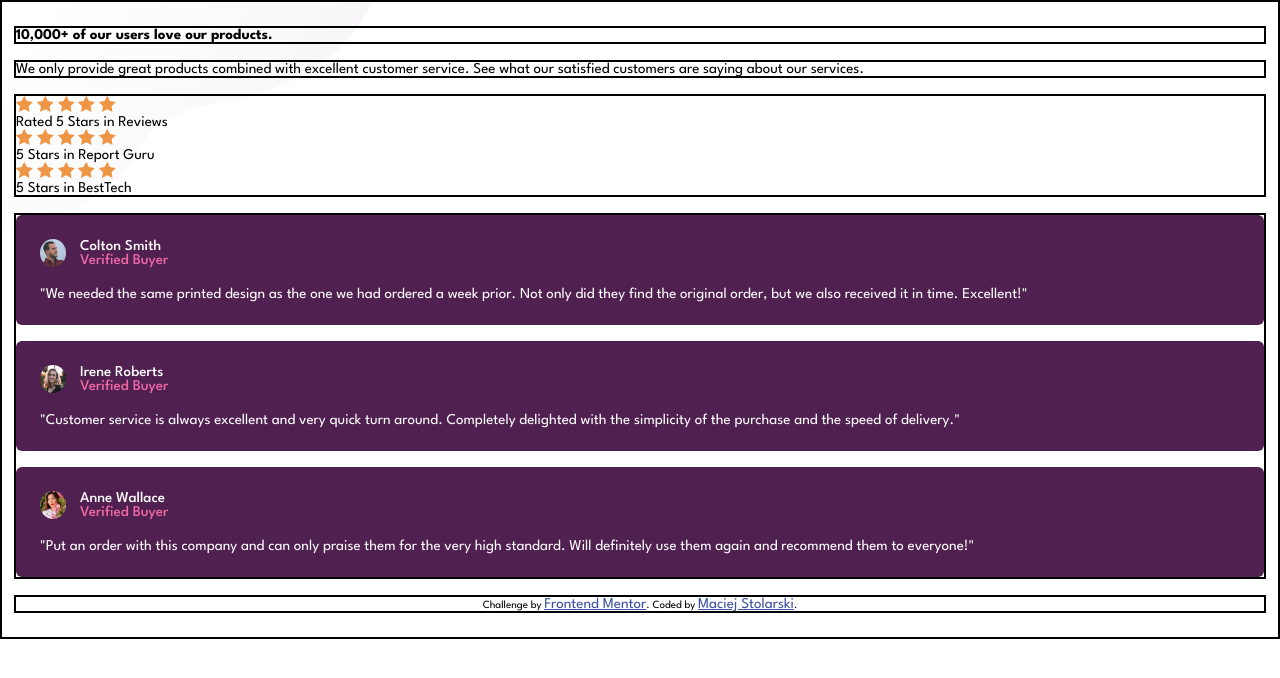
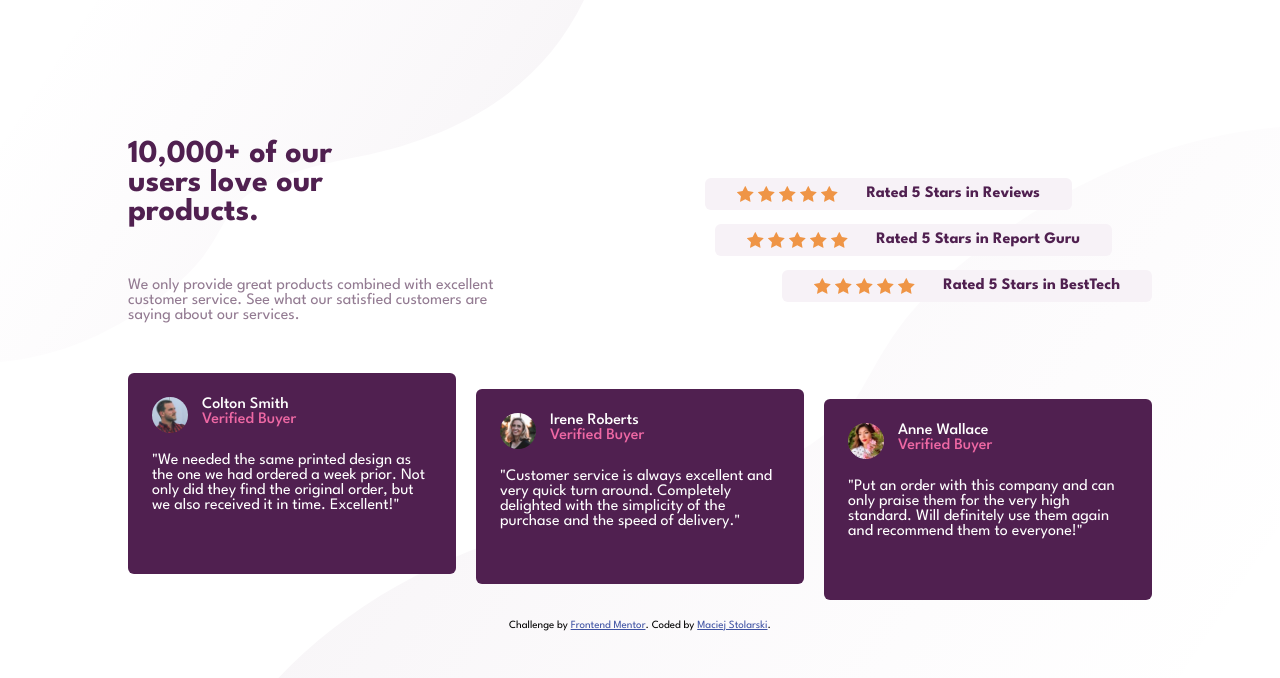
Before and after one commit to Alearson/social-proof-section-master, a website: page index.html in a window 1280 px wide. Drawn offline with Linux system fonts and the light colour scheme.

Commit message:
version one

```diff
--- a/index.html
+++ b/index.html
@@ -15,50 +15,56 @@
     <title>Frontend Mentor | Social proof section</title>
     <link href="style.css" rel="stylesheet" type="text/css" />
   </head>
-  <body>
+  <body class="body">
     <main class="container">
-      <header class="header">
+      <header class="header container__header">
         <h1 class="header__heading">10,000+ of our users love our products.</h1>
       </header>
 
-      <article class="description">
-        <p>
+      <article class="description container__description">
+        <p class="description__paragraph">
           We only provide great products combined with excellent customer
           service. See what our satisfied customers are saying about our
           services.
         </p>
       </article>
 
-      <section class="rating">
-        <div class="rating__container">
+      <section class="rating container__rating">
+        <div class="rating__container container__rating--One">
+          <div class="rating__images">
           <img class="rating__image" src="images/icon-star.svg" />
           <img class="rating__image" src="images/icon-star.svg" />
           <img class="rating__image" src="images/icon-star.svg" />
           <img class="rating__image" src="images/icon-star.svg" />
           <img class="rating__image" src="images/icon-star.svg" />
+          </div>
           <p>Rated 5 Stars in Reviews</p>
         </div>
-        <div class="rating__container">
+        <div class="rating__container container__rating--Two">
+          <div class="rating__images">
           <img class="rating__image" src="images/icon-star.svg" />
           <img class="rating__image" src="images/icon-star.svg" />
           <img class="rating__image" src="images/icon-star.svg" />
           <img class="rating__image" src="images/icon-star.svg" />
           <img class="rating__image" src="images/icon-star.svg" />
-          <p>5 Stars in Report Guru</p>
+          </div>
+          <p>Rated 5 Stars in Report Guru</p>
         </div>
-        <div class="rating__container">
+        <div class="rating__container container__rating--Three">
+          <div class="rating__images">
           <img class="rating__image" src="images/icon-star.svg" />
           <img class="rating__image" src="images/icon-star.svg" />
           <img class="rating__image" src="images/icon-star.svg" />
           <img class="rating__image" src="images/icon-star.svg" />
           <img class="rating__image" src="images/icon-star.svg" />
-          <p>5 Stars in BestTech</p>
+          </div>
+          <p>Rated 5 Stars in BestTech</p>
         </div>
       </section>
 
-      <section class="comments">
+      <section class="comments container__comments">
 
-        <article class="comments__container">
+        <article class="comments__container container__comments--personOne">
           <div class="author">
             <img class="author__image" src="images/image-colton.jpg" />
             <div class="author__info">
@@ -73,7 +79,7 @@
           </p>
         </article>
 
-        <article class="comments__container">
+        <article class="comments__container container__comments--personTwo">
           <div class="author">
             <img class="author__image" src="images/image-irene.jpg" />
             <div class="author__info">
@@ -88,7 +94,7 @@
           </p>
         </article>
 
-        <article class="comments__container">
+        <article class="comments__container container__comments--personThree">
           <div class="author">
             <img class="author__image" src="images/image-anne.jpg" />
             <div class="author__info">
@@ -104,7 +110,7 @@
         </article>
       </section>
 
-      <footer class="attribution">
+      <footer class="attribution container__footer">
         Challenge by
         <a href="https://www.frontendmentor.io?ref=challenge" target="_blank"
           >Frontend Mentor</a
--- a/sass/style.scss
+++ b/sass/style.scss
@@ -11,43 +11,73 @@
   box-sizing: border-box;
   margin: 0;
   padding: 0;
-  font-size: 15px;
   font-family: "League Spartan", sans-serif;
 }
-.attribution {
-  font-size: 11px;
+html {
+  background-image: url(images/bg-pattern-top-desktop.svg);
+  background-repeat: no-repeat;
+  background-position: left top;
+}
+body {
+
+}
+.container {
+  margin: 5rem 2.5rem;
+  display: grid;
+  grid-template-areas:
+  'title'
+  'description'
+  'rating'
+  'comments'
+  'footer';
+  grid-row-gap: 20px;
+  &__header {
+    grid-area: title;
+  }
+  &__description {
+    grid-area: description;
+  }
+  &__rating {
+    grid-area: rating;
+  }
+  &__comments {
+    grid-area: comments;
+  }
+  &__footer {
+    grid-area: footer;
+  }
+}
+.header {
+  font-weight: 600;
+  color: var(--text-one);
   text-align: center;
 }
-.attribution a {
-  color: hsl(228, 45%, 44%);
-}
-body {
-    background-image: url(images/bg-pattern-top-mobile.svg);
-    background-repeat: no-repeat;
-}
-.container {
-  display: grid;
-  grid-template-columns: auto;
-  grid-template-rows: repeat(5 auto);
-  grid-row-gap: 16px;
-  border: 2px solid black;
-  padding: 24px 12px;
-}
-.header {
-  border: 2px solid black;
-}
 .description {
-  border: 2px solid black;
+  font-weight: 400;
+  color: var(--text-two);
+  text-align: center;
 }
 .rating {
-  border: 2px solid black;
+  font-weight: 600;
+  color: var(--text-one);
+    &__container {
+      border-radius: 6px;
+      background-color: var(--rating-background);
+      margin-bottom: 14px;
+      padding: 8px 0;
+      text-align: center;
+    }
+    &__image {
+      padding-right: 4px;
+    }
 }
 .comments {
   display: grid;
-  grid-template-columns: auto;
-  grid-template-rows: repeat(3 auto);
-  grid-row-gap: 16px;
-  border: 2px solid black;
+  grid-row-gap: 20px;
+  grid-area:
+  'commentOne'
+  'commentTwo'
+  'commentThree';
   &__container {
     padding: 24px;
     border-radius: 6px;
@@ -61,11 +91,6 @@ body {
 .author {
   display: flex;
   margin-bottom: 20px;
-  &__image {
-    border-radius: 50%;
-    width: 26px;
-    margin-right: 14px;
-  }
   &__info {
     display: flex;
     flex-direction: column;
@@ -77,8 +102,93 @@ body {
       color: var(--comment-title);
     }
   }
+  &__image {
+    border-radius: 50%;
+    max-width: 36px;
+    margin-right: 14px;
+  }
+}
+.attribution {
+  font-size: 11px;
+  text-align: center;
+}
+.attribution a {
+  color: hsl(228, 45%, 44%);
 }
 
-.attribution {
-  border: 2px solid black;
+@media (min-width: 500px) {
+  .container {
+    margin: 0;
+    max-width: 1024px;
+    height: 520px;
+    display: grid;
+    grid-template-columns: 0.7fr 0.5fr repeat(2, 1fr);
+    grid-template-areas:
+      'title . rating rating'
+      'description description rating rating'
+      'comments comments comments comments'
+      'footer footer footer footer';
+      &__header {
+        text-align: left;
+      }
+      &__description {
+        text-align: left;
+      }
+      &__rating {
+        display: flex;
+        flex-direction: column;
+        align-items: flex-end;
+        justify-content: center;
+        &--One {
+          margin-right: 5rem;
+        }
+        &--Two {
+          margin-right: 2.5rem;
+        }
+        &--Three {
+
+        }
+      }
+      &__comments {
+        display: grid;
+        grid-auto-flow: column;
+        grid-column-gap: 20px;
+        &--personOne {
+          margin-bottom: 26px;
+        }
+        &--personTwo {
+          margin-top: 16px;
+          margin-bottom: 16px;
+        }
+        &--personThree {
+          margin-top: 26px;
+        }
+      }
+  }
+  .rating__container {
+    max-width: 400px;
+    display: flex;
+    justify-content: flex-start;
+    align-items: flex-start;
+    column-gap: 1.5rem;
+    padding-left: 2rem;
+    padding-right: 2rem;
+  }
+  .rating__images {
+    display: flex;
+    justify-content: center;
+  }
+  .body {
+
+  }
+  html {
+    width: 100%;
+    height: 100%;
+    display: flex;
+    justify-content: center;
+    align-items: center;
+    background-image: url(images/bg-pattern-bottom-desktop.svg), url(images/bg-pattern-top-desktop.svg);
+    background-repeat: no-repeat, no-repeat;
+    background-position: right bottom, left top;
+  }
 }
```
Also changed, not shown: style.css.
